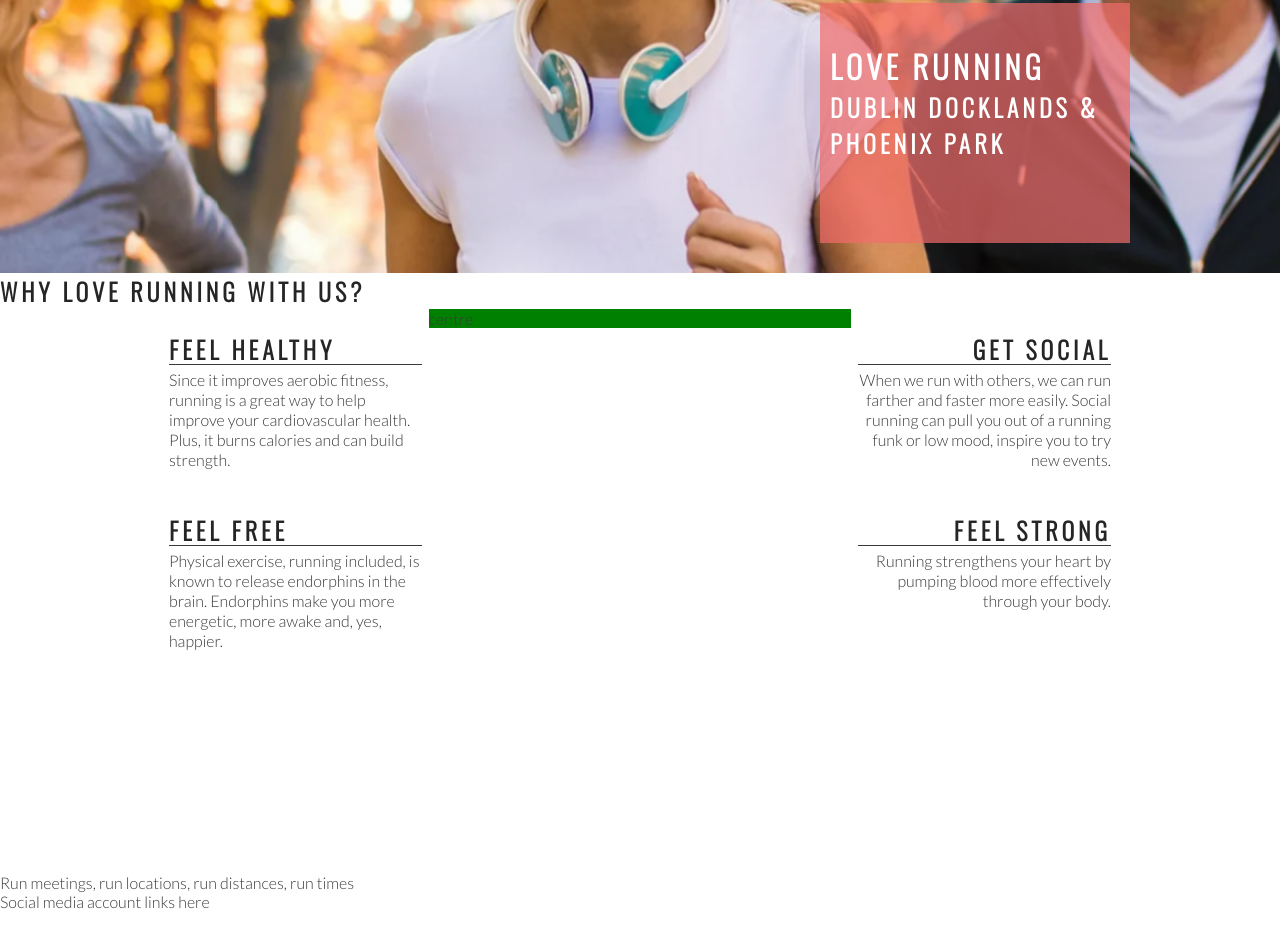
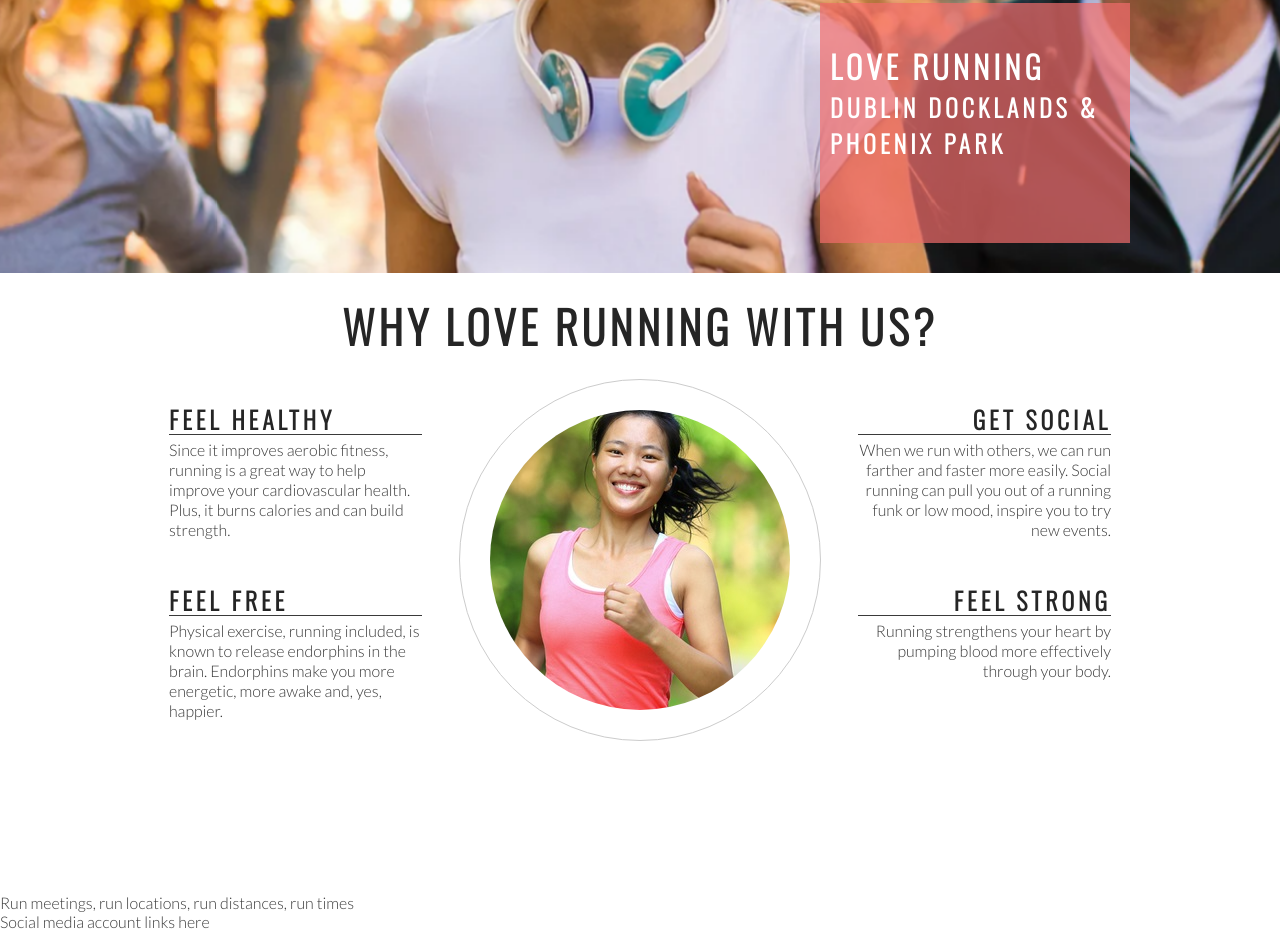
Before and after one commit to 1Real1Aisling/love_running2, a plain HTML site: page index.html in a window 1280 px wide. Shown: the part 402-1333 px from the top of the page. Drawn offline with nearby package versions, Linux system fonts and the light colour scheme.

Commit message:
Add club ethos central image and style into a circle

```diff
--- a/assets/css/style.css
+++ b/assets/css/style.css
@@ -136,8 +136,7 @@ h1, h2 {
 #center-about {
     width: 33%;
     margin: 0 auto;
-    background-color: green;
-}
+    }
 
 hr {
    border-top: 1px solid #3a3a3a;
@@ -168,3 +167,26 @@ hr {
 .right-about-heading p {
     text-align: right;
 }
+
+#welcome {
+    text-align: center;
+    margin: 20px;
+    font-size: 280%;
+}
+
+#circle-container {
+    width: 300px;
+    height: 300px;
+    padding: 30px;
+    border-style: solid;
+    border-color: #ccc;
+    border-width: 1px;
+    border-radius: 50%;
+    margin: 0 auto;
+}
+
+#circle-cover-bg {
+    background: url('../images/ethos-center-image.jpg') no-repeat center center;
+    height: 100%;
+    border-radius: 50%;
+}
--- a/index.html
+++ b/index.html
@@ -39,7 +39,7 @@
         </div>
     </section>
     <section id="club-ethos">
-        <h1>Why love running with us?</h1>
+        <h2 id="welcome">Why love running with us?</h2>
         <div id="left-about">
             <div class="left-about-heading">
                 <h2>Feel Healthy</h2>
@@ -64,7 +64,11 @@
                     <p>Running strengthens your heart by pumping blood more effectively through your body.</p>
                 </div>
         </div>
-        <div id="center-about">centre</div>
+        <div id="center-about">
+            <div id="circle-container">
+                <div id="circle-cover-bg"></div>
+            </div>
+        </div>
     </section>
     <section>
         Run meetings, run locations, run distances, run times
```
Also changed, not shown: assets/images/ethos-center-image.jpg (added).
